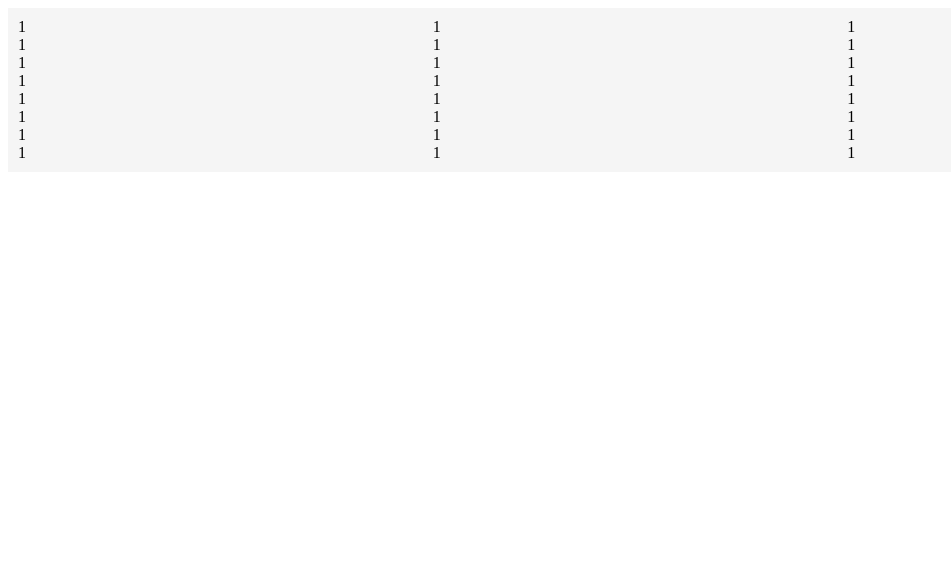
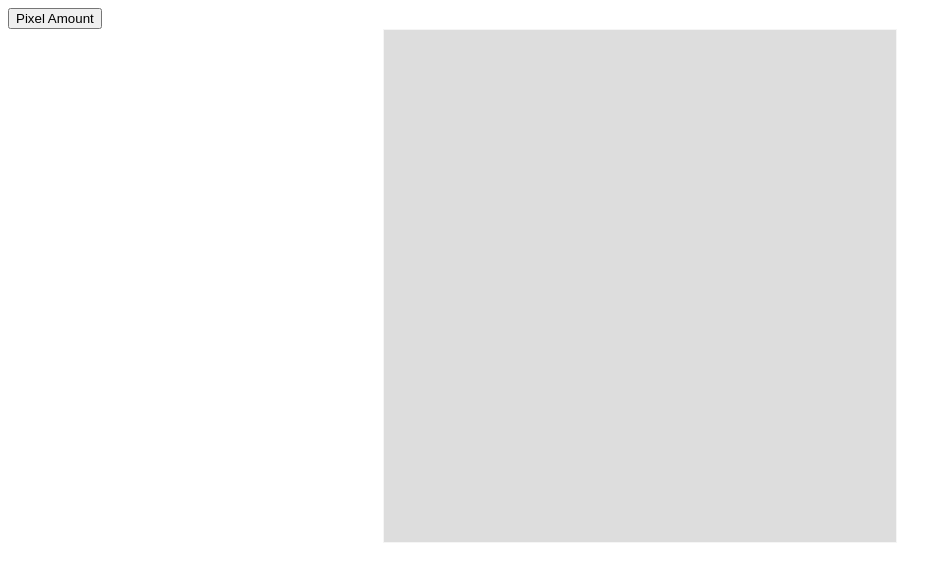
Before and after one commit to mrcinzza/etch-a-sketch, a plain HTML site: page index.html in a window 1280 px wide. Shown: the whole page, without its empty margins (0-951 px from the left). Drawn offline with Linux system fonts and the light colour scheme.

Commit message:
Added a logic to the js file moseOver gridGenerator Those are the functions that were created

```diff
--- a/css/style.css
+++ b/css/style.css
@@ -1,6 +1,23 @@
 .grid-container {
-    display: grid;
-    grid-template-columns: auto auto auto;
-    background-color:whitesmoke;
-    padding:10px;
+   width: 600px;
+   margin: 0 auto;
 }
+
+.grid-container {
+  border: 1px solid transparent;
+  display: grid;
+  background-color: whitesmoke;
+  width: 512px;
+  height: 512px;
+}
+
+.grid-item {
+  background-color: #ddd;
+  border: 0px;
+  text-align: center;
+  float: left;
+}
+.grid-item-black {
+  background-color: black;
+  transition: ease 0.1s all;
+}
--- a/index.html
+++ b/index.html
@@ -11,7 +11,10 @@
 </head>
 
 <body>
-    <div class="grid-container">
+    <div class="container">
+        <button id="color-input">Pixel Amount</button><br />
+        <div id="grid-container" class="grid-container">
+        </div>
     </div>
 </body>
 
--- a/js/index.js
+++ b/js/index.js
@@ -1,13 +1,25 @@
-gridGenerator()
+const gridContainer = document.getElementById("grid-container");
+const gridItem = document.querySelectorAll(".grid-item");
+
+let defaultSize = 16;
+
+function gridGenerator(rows, cols) {
+    gridContainer.style.gridTemplateColumns = `repeat(${cols}, 1fr)`
+    gridContainer.style.gridTemplateRows = `repeat(${rows}, 1fr)`
 
 
-
-
-// Functions
-
-function gridGenerator() {
-    let squareNumber = 0;
-    for (let i = 0; i < 24; i++) {
-        document.querySelector(".grid-container").innerHTML += "<div class=\'grid-item\'>1</div>";
+    for (let i = 0; i < (rows * cols); i++) {
+        gridContainer.innerHTML += "<div id='grid-item' class='grid-item'></div>";
     }
 }
+
+function mouseOver() {
+    document.querySelectorAll(".grid-item").forEach(
+        gridItem => gridItem.addEventListener("mouseover", e => e.target.classList.add("grid-item-black"))
+    );
+}
+
+window.onload = () => {
+    gridGenerator(defaultSize, defaultSize);
+    mouseOver();
+}
```
